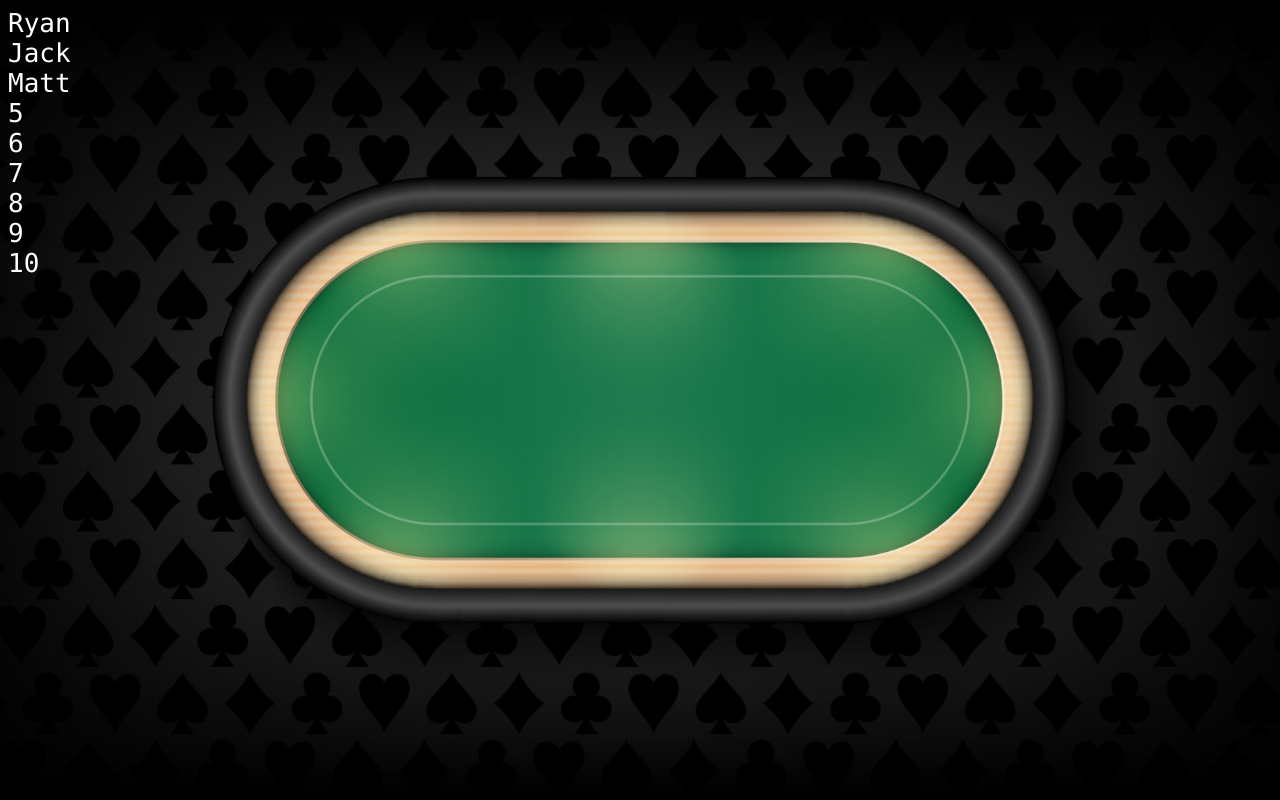
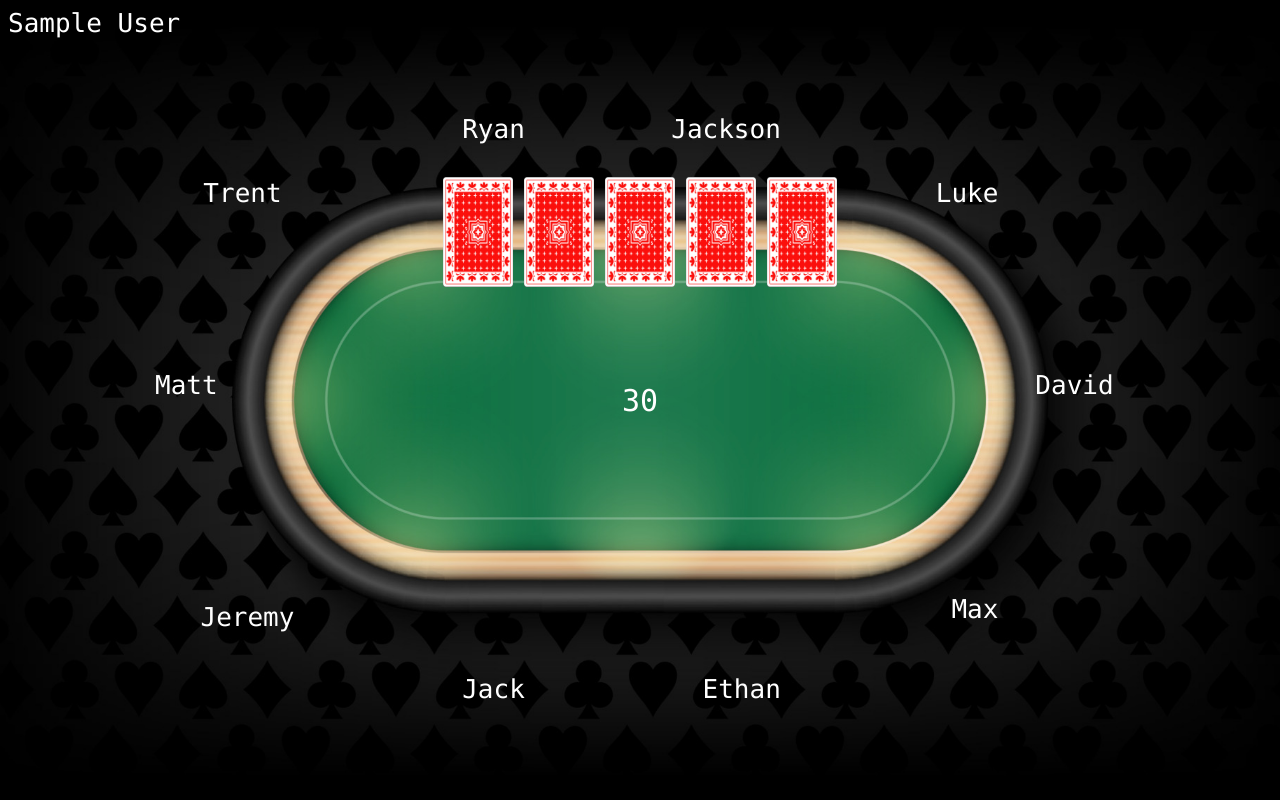
Before and after one commit to mattb19/POV-Poker, a Flask app: page /table in a window 1280 px wide. Run offline with Flask 3, Linux system fonts and the light colour scheme; the visitor is signed in with stand-in values (Sample User, id 1).

Commit message:
added cards, names, pot to table

```diff
--- a/povpoker/templates/table.html
+++ b/povpoker/templates/table.html
@@ -1,33 +1,109 @@
 <style>
-.table {
+.slot-1 {
+    position:absolute;
+    right:77%;bottom:21%;
+}
+.slot-2 {
+    position:absolute;
+    right:83%;bottom:50%;
+}
+.slot-3 {
+    position:absolute;
+    right:78%;bottom:74%;
+}
+.slot-4 {
+    position:absolute;
+    right:59%;bottom:82%;
+}
+.slot-5 {
+    position:absolute;
+    right:39%;bottom:82%;
+}
+.slot-6 {
+    position:absolute;
+    right:22%;bottom:74%;
+}
+.slot-7 {
+    position:absolute;
+    right:13%;bottom:50%;
+}
+.slot-8 {
+    position:absolute;
+    right:22%;bottom:22%;
+}
+.slot-9 {
+    position:absolute;
+    right:39%;bottom:12%;
+}
+.slot-10 {
+    position:absolute;
+    right:59%;bottom:12%;
+}
+
+#table {
     background-image: url(../static/thetable.jpeg);
     background-color: black;
     background-attachment: fixed;
     background-position: center;
     background-repeat: no-repeat;
-    background-size: 110%;
+    background-size: 105%;
 }
 
-.player {
+.players {
     font-size: 26px;
     font-family: "Lucida Console", "Monaco", monospace;
     color: white;
 }
+
+#pot {
+    position: absolute;
+    top: 50%;
+    left: 50%;
+    transform: translate(-50%, -50%);
+    font-size:30px;
+    font-family: "Lucida Console", "Monaco", monospace;
+    color: white;
+}
+
+#tablecards {
+    width: 33%;
+    margin: 11% auto 0 auto;
+    display: flex;
+    justify-content: space-evenly;
+}
+
+.card {
+    max-width: 70px;
+    min-width: 70px;
+    min-height: 110px;
+    height: auto;
+}
 </style>
 <html>
-    <head></head>
-    <body class="table">
-        <div class="player">
-            <div>Ryan</div>
-            <div>Jack</div>
-            <div>Matt</div>
-            <div></div>
-            <div>5</div>
-            <div>6</div>
-            <div>7</div>
-            <div>8</div>
-            <div>9</div>
-            <div>10</div>
+    <head>
+        <meta http-equiv="Content-Type" content="text/html; charset=UTF-8">
+    </head>
+    <body id="table">
+        <div class="players">
+            {{ session.name }}
+            <div class="slot-1">Jeremy</div>
+            <div class="slot-2">Matt</div>
+            <div class="slot-3">Trent</div>
+            <div class="slot-4">Ryan</div>
+            <div class="slot-5">Jackson</div>
+            <div class="slot-6">Luke</div>
+            <div class="slot-7">David</div>
+            <div class="slot-8">Max</div>
+            <div class="slot-9">Ethan</div>
+            <div class="slot-10">Jack</div>
+        </div>
+        <div id="pot">{{ game.getPot() }}</div>
+        <div id="tableCards">
+            <img class="card" src={{ game.getFlop1() }}>
+            <img class="card" src={{ game.getFlop2() }}>
+            <img class="card" src={{ game.getFlop3() }}>
+            <img class="card" src={{ game.getTurn() }}>
+            <img class="card" src={{ game.getRiver() }}>
         </div>
     </body>
 </html>
```
